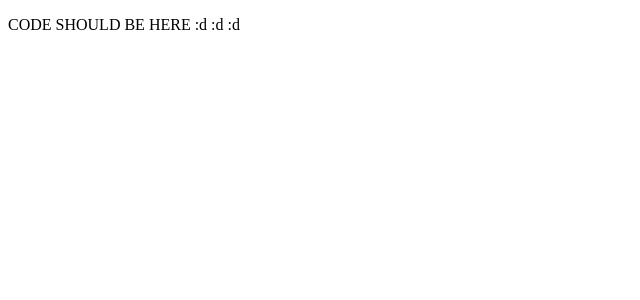
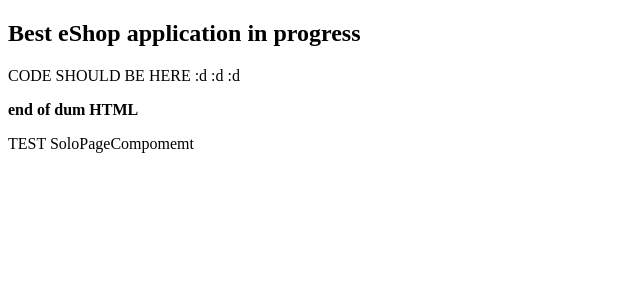
Before and after one commit to DachyVashakmadze/eshop, an Angular app: page / in a window 1280 px wide. Shown: the top 300 px of the page, without its empty margins (0-640 px from the left). Built offline with nearby package versions, Linux system fonts and the light colour scheme.

Commit message:
hello world Version 1.003

```diff
--- a/src/app/app.component.html
+++ b/src/app/app.component.html
@@ -1 +1,4 @@
+<h2>Best eShop application in progress</h2>
 <P>CODE SHOULD BE HERE :d :d :d </P>
+<strong>end of dum HTML</strong>
+<app-product-personal-page></app-product-personal-page>
--- a/src/app/app.module.ts
+++ b/src/app/app.module.ts
@@ -3,10 +3,12 @@ import { BrowserModule } from '@angular/platform-browser';
 
 import { AppRoutingModule } from './app-routing.module';
 import { AppComponent } from './app.component';
+import { ProductPersonalPageComponent } from './product-personal-page/product-personal-page.component';
 
 @NgModule({
   declarations: [
-    AppComponent
+    AppComponent,
+    ProductPersonalPageComponent
   ],
   imports: [
     BrowserModule,
--- /dev/null
+++ b/src/app/product-personal-page/product-personal-page.component.html
@@ -0,0 +1 @@
+<p>TEST SoloPageCompomemt</p>
--- /dev/null
+++ b/src/app/product-personal-page/product-personal-page.component.ts
@@ -0,0 +1,15 @@
+import { Component, OnInit } from '@angular/core';
+
+@Component({
+  selector: 'app-product-personal-page',
+  templateUrl: './product-personal-page.component.html',
+  styleUrls: ['./product-personal-page.component.css']
+})
+export class ProductPersonalPageComponent implements OnInit {
+
+  constructor() { }
+
+  ngOnInit(): void {
+  }
+
+}
```
Also changed, not shown: src/app/product-personal-page/product-personal-page.component.css (added), 1 other file (tests, documents, lock files or other folders).
